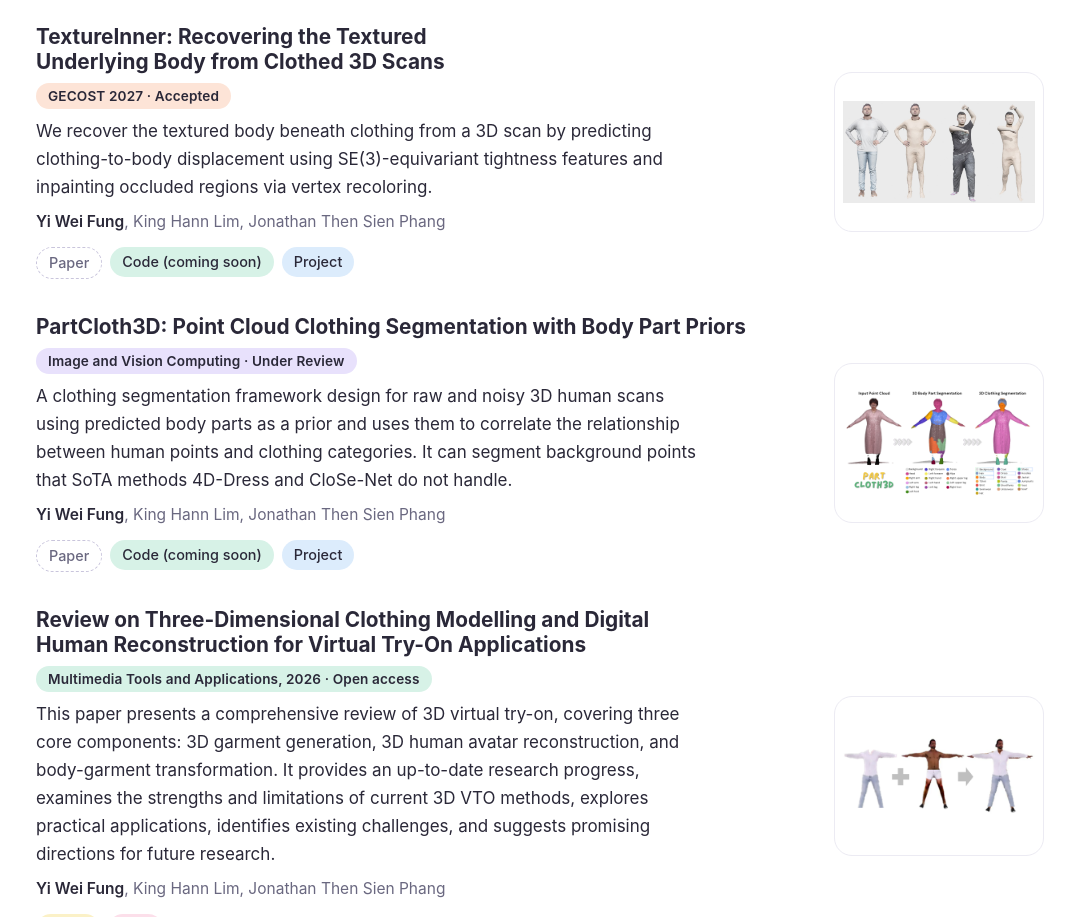
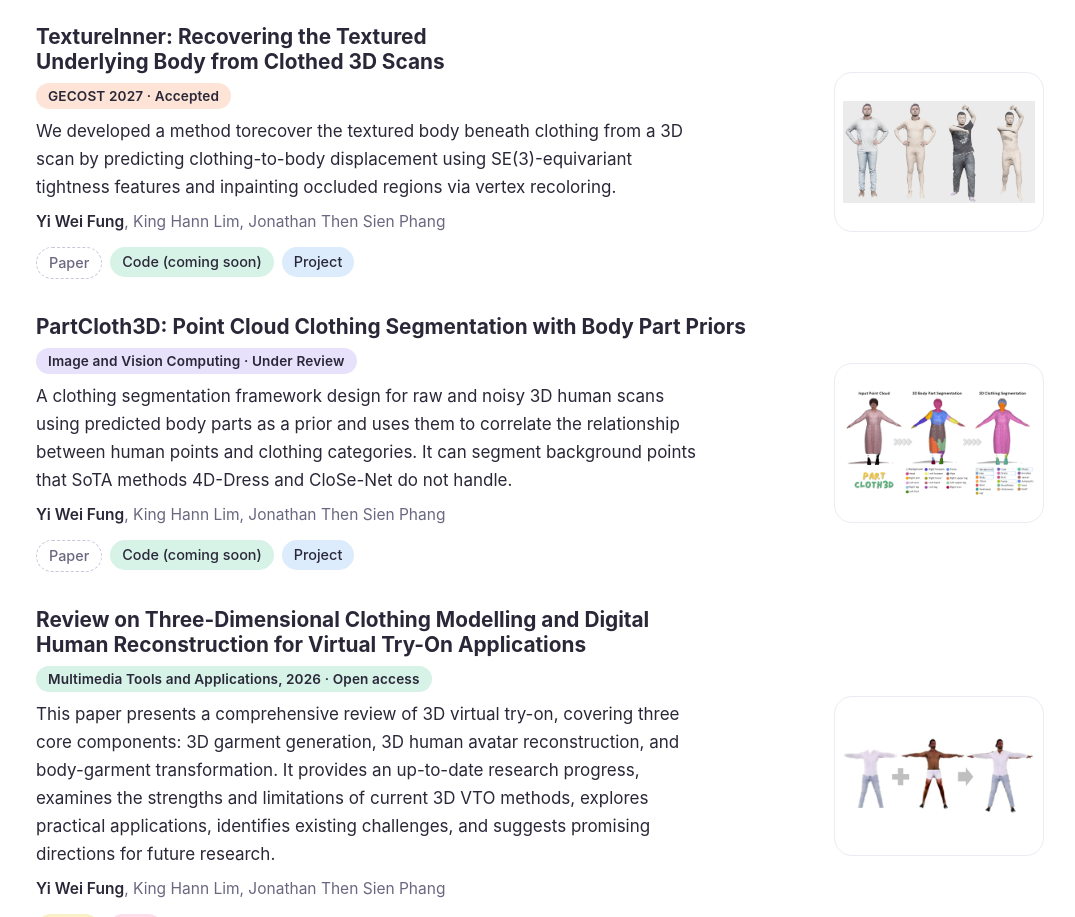
Before and after one commit to wyedoubleu/wyedoubleu, a plain HTML site: page index.html in a window 1280 px wide. Shown: the part 786-1703 px from the top of the page, without its empty margins (100-1175 px from the left). Drawn offline with Linux system fonts and the light colour scheme.

Commit message:
Add index.html file

```diff
--- a/index.html
+++ b/index.html
@@ -217,7 +217,7 @@ footer .wrap { padding-block: 22px 32px; }
         <div class="pub-text">
           <h3>TextureInner: Recovering the Textured Underlying Body from Clothed 3D Scans</h3>
           <span class="venue" style="background:var(--peach)">GECOST 2027 · Accepted</span>
-          <p class="summary">We recover the textured body beneath clothing from a 3D scan by predicting clothing-to-body displacement using SE(3)-equivariant tightness features and inpainting occluded regions via vertex recoloring. </p>
+          <p class="summary">We developed a method torecover the textured body beneath clothing from a 3D scan by predicting clothing-to-body displacement using SE(3)-equivariant tightness features and inpainting occluded regions via vertex recoloring. </p>
           <p class="authors"><b>Yi Wei Fung</b>, King Hann Lim, Jonathan Then Sien Phang</p>
           <ul class="chips">
             <li><span class="chip todo">Paper</span></li>
```
